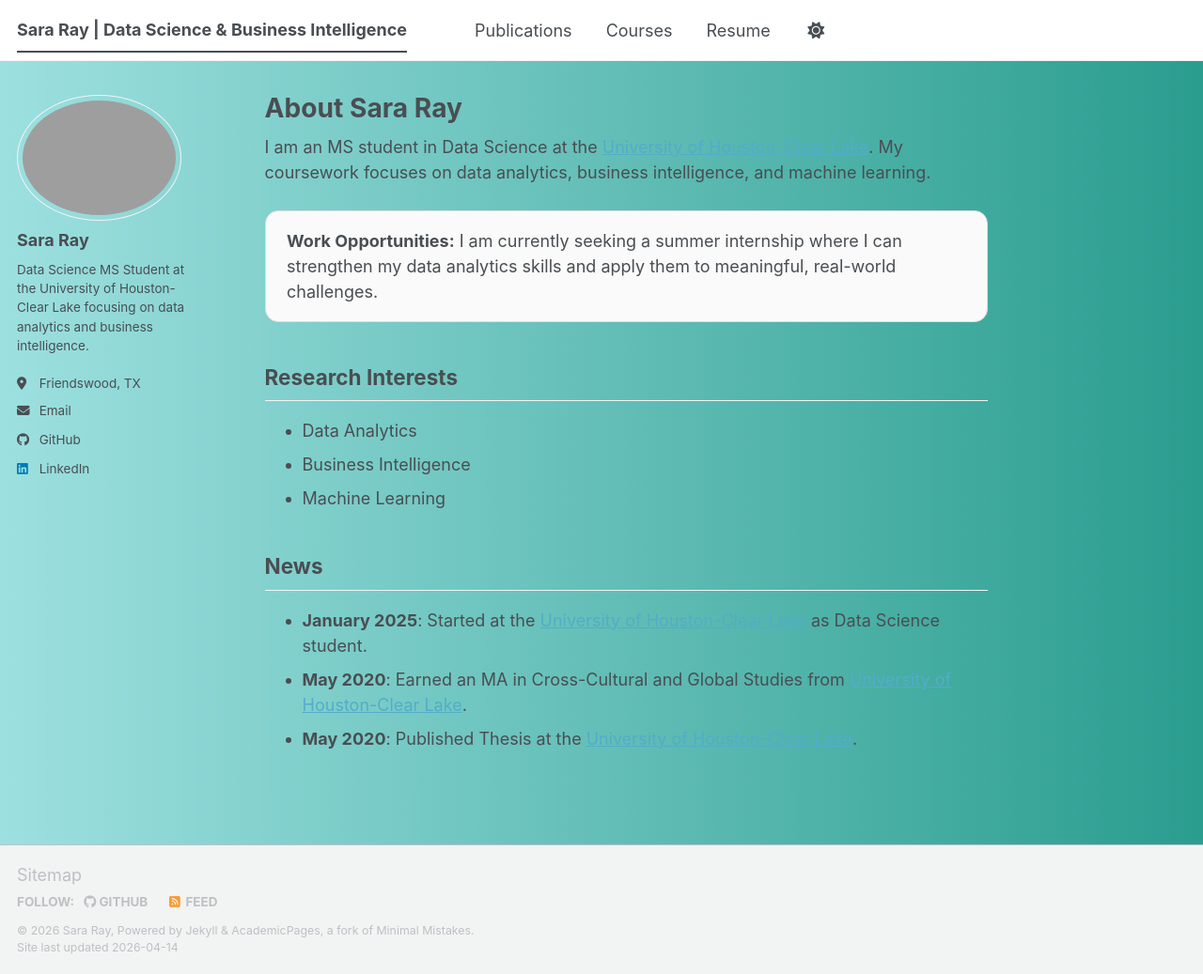
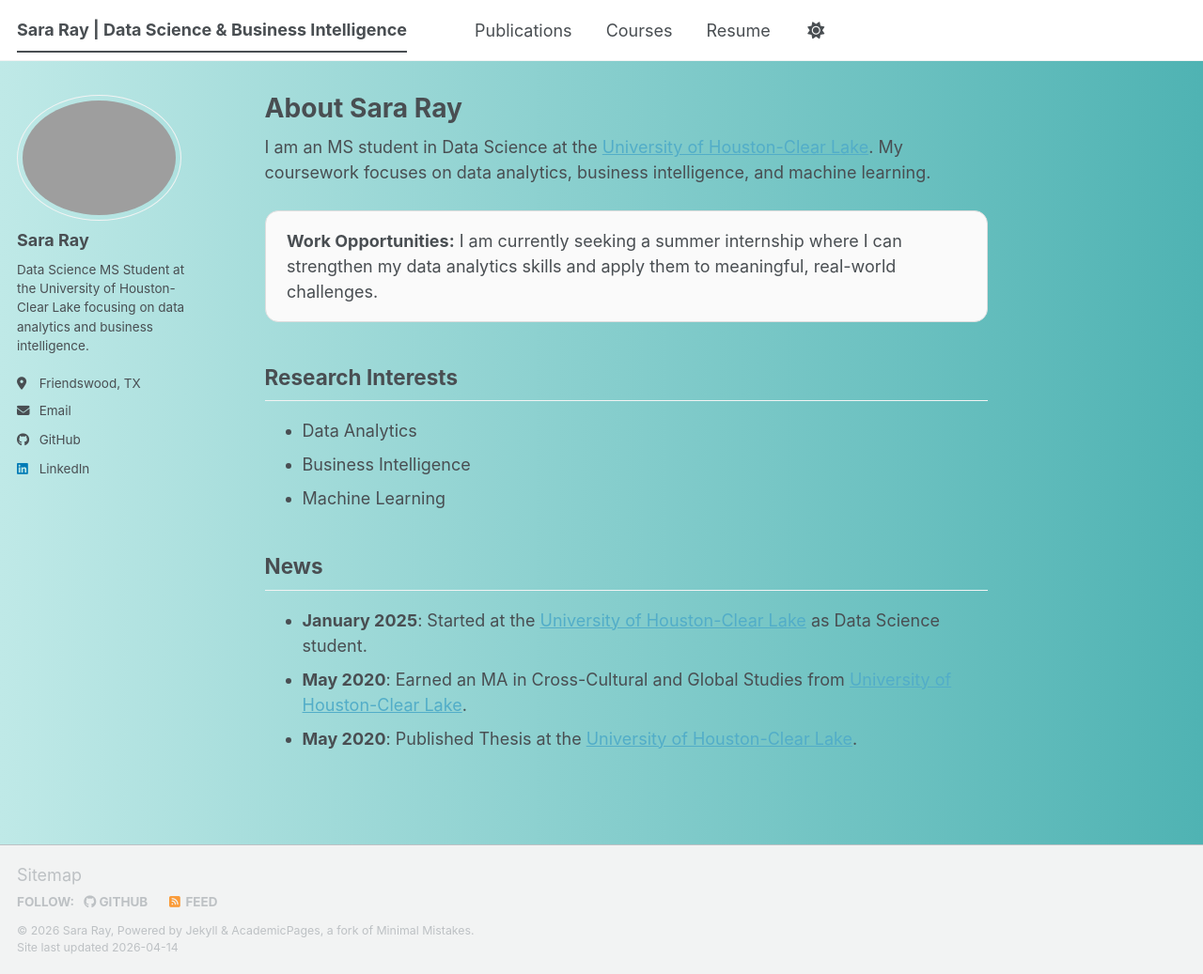
Before and after one commit to SaraRay2017/SaraRay2017.github.io, a Jekyll site: the page built from _pages/about.md, in a window 1280 px wide and 1037 px high. Shown: the whole window at 94% size. Built offline with Jekyll 4.4.1, drawn with Linux system fonts in a browser that asks for light colours; a script bundle is joined from its source files by our own code; library files that are not in the unit come from our copies.

Commit message:
Update background gradient colors in main.scss

```diff
--- a/assets/css/main.scss
+++ b/assets/css/main.scss
@@ -42,7 +42,7 @@
     "vendor/font-awesome/brands"
 ;
 html, body {
-  background: linear-gradient(to right, #9de0e0, #2a9d8f) !important;
+  background: linear-gradient(to right, #bfe9e7, #4fb3b3) !important;
 }
 
 .page {
```
